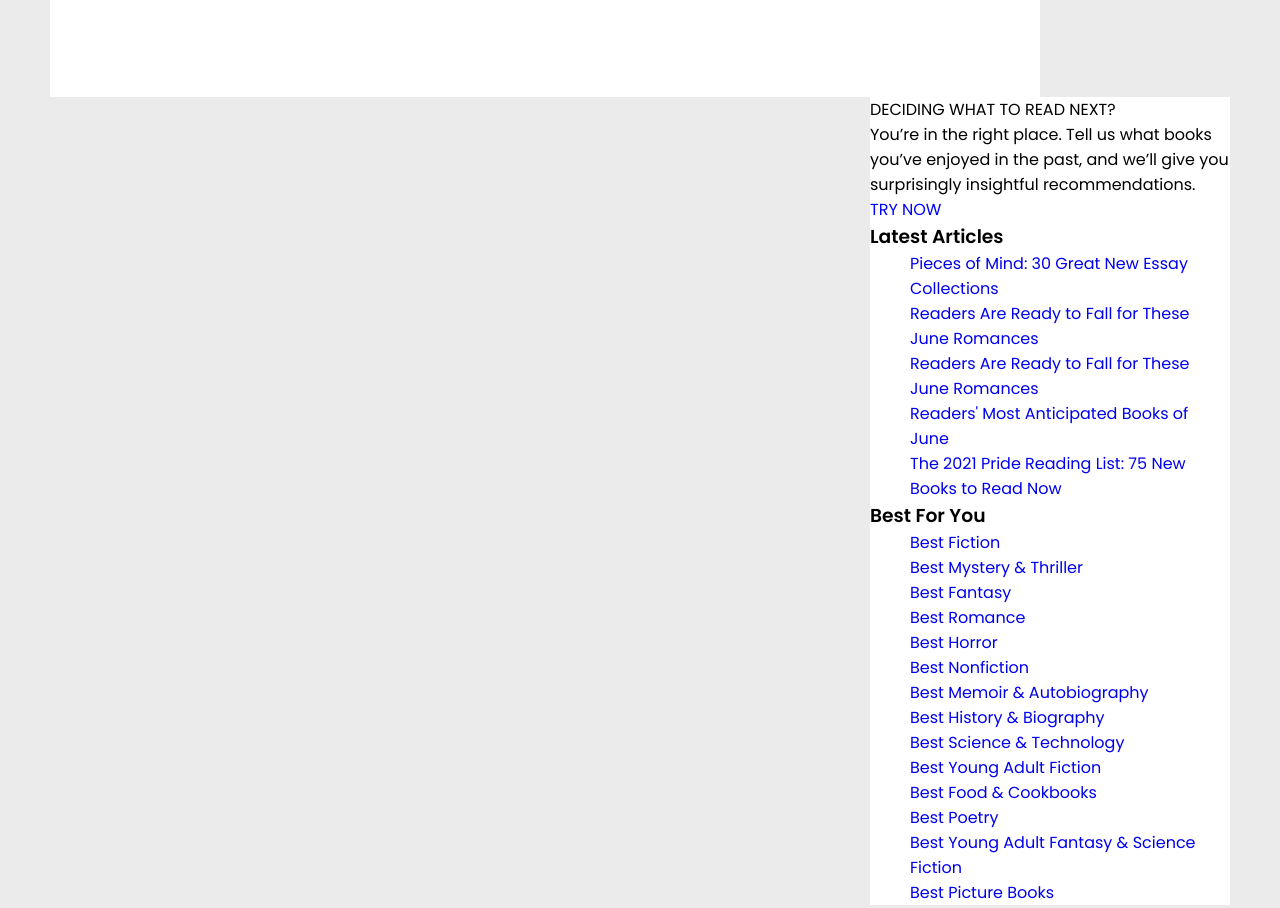
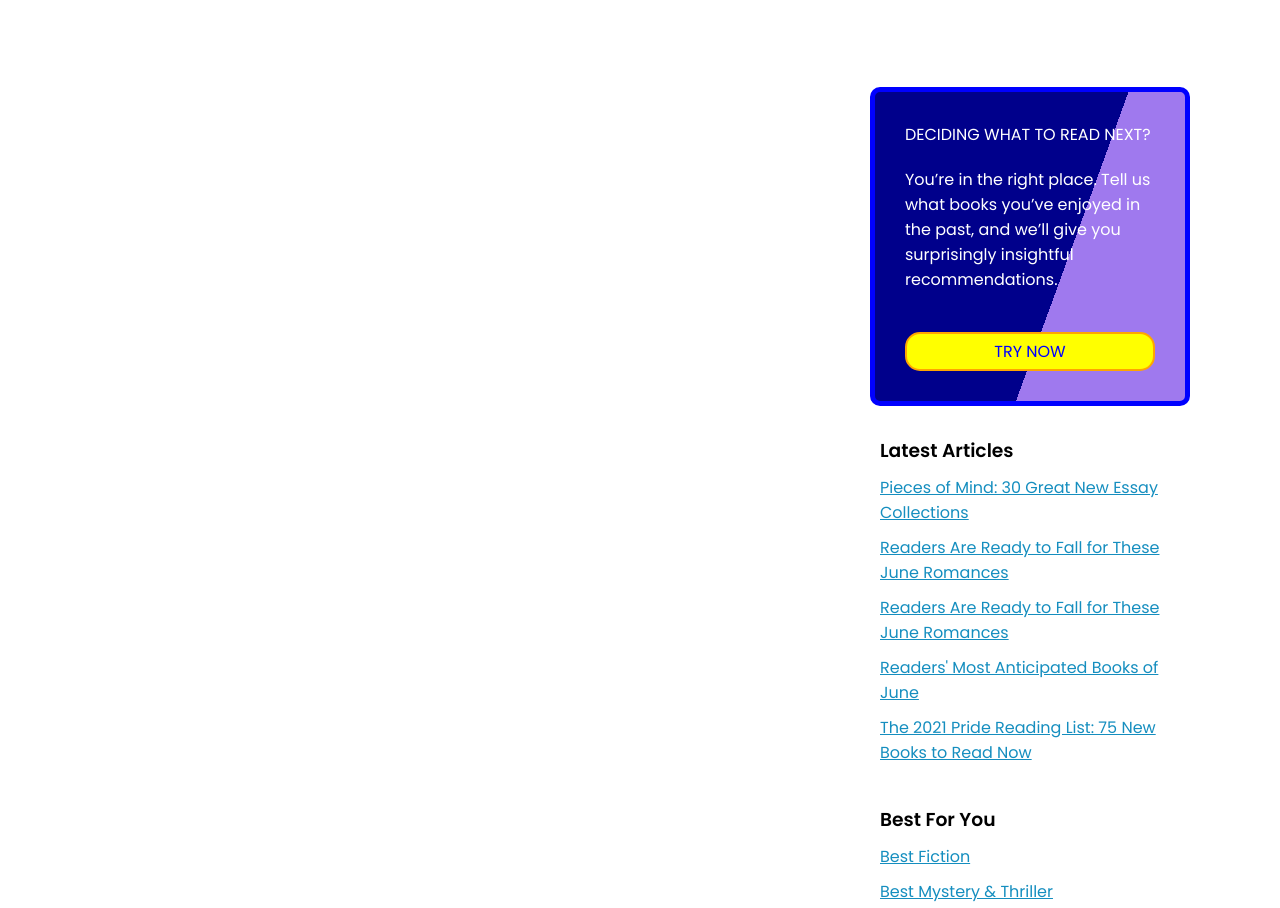
Before and after one commit to ShardulTiurwadkar/readme, a plain HTML site: page index.html in a window 1280 px wide. Shown: the part 1644-2552 px from the top of the page. Drawn offline with Linux system fonts and the light colour scheme.

Commit message:
Update style.css

```diff
--- a/style.css
+++ b/style.css
@@ -53,6 +53,8 @@ a{
 
 ul {
  	list-style: none;
+ 	padding: 0px;
+ 	margin: 0px;
  }
 
  nav ul{
@@ -67,7 +69,7 @@ ul {
  	padding-right: 50px;
  }
 
-#main{
+#main,{
 	background: #ebebeb;
 	padding: 50px 0px 0px 50px;
 	padding-bottom: 100px;
@@ -132,7 +134,22 @@ ul {
 	background: white;
 	width: 360px;
 	margin-right: 50px;
+	padding: 20px;
 }
+
+/*#main .sidebar input{
+	padding: 10px;
+	margin-left: 20px;
+}
+
+
+
+
+#main .sidebar input[type="submit"]{
+	margin-left: 40px;
+	padding-left: 20px;
+	padding-right: 20px;
+}*/
 
 
 #main .article .content{
@@ -173,3 +190,64 @@ h2{
 	margin-bottom: 5px;
 	font-size: 45px;
 }
+
+section{
+	padding: 10px;
+	margin: 20px;
+}
+section ul li{
+	padding-top: 10px;
+}
+
+#main .sidebar a{
+	text-decoration: underline;
+	color:#158ebf;
+}
+
+#main .sidebar a:hover{
+	text-decoration: underline;
+	color: purple;
+}
+
+#myreccomendations{
+	padding: 30px;
+	margin: 20px;
+	border: 5px solid blue;
+	border-radius: 10px;
+	background: linear-gradient(110deg, #00008B 60%, #9F79EE 60%);
+	color: white;
+	font-family: courier,arial,helvetica;;
+}
+
+
+#rec-info{
+	margin-top: 20px;
+	margin-bottom: 40px;
+
+}
+
+#rec-button{
+	text-align: center;
+    vertical-align: middle;
+	border: 2px solid orange;
+	background-color: yellow;
+	padding: 5px;
+	border-radius: 15px;
+
+}
+#rec-button:hover{
+	text-align: center;
+    vertical-align: middle;
+	border: 2px solid red;
+	background-color: orange;
+	padding: 5px;
+	border-radius: 15px;
+
+}
+
+footer{
+	text-align: center;
+    vertical-align: middle;
+    margin: 20px;
+    background: linear-gradient(110deg, #FFD700 60%, #FF8C00 60%);
+}
```
